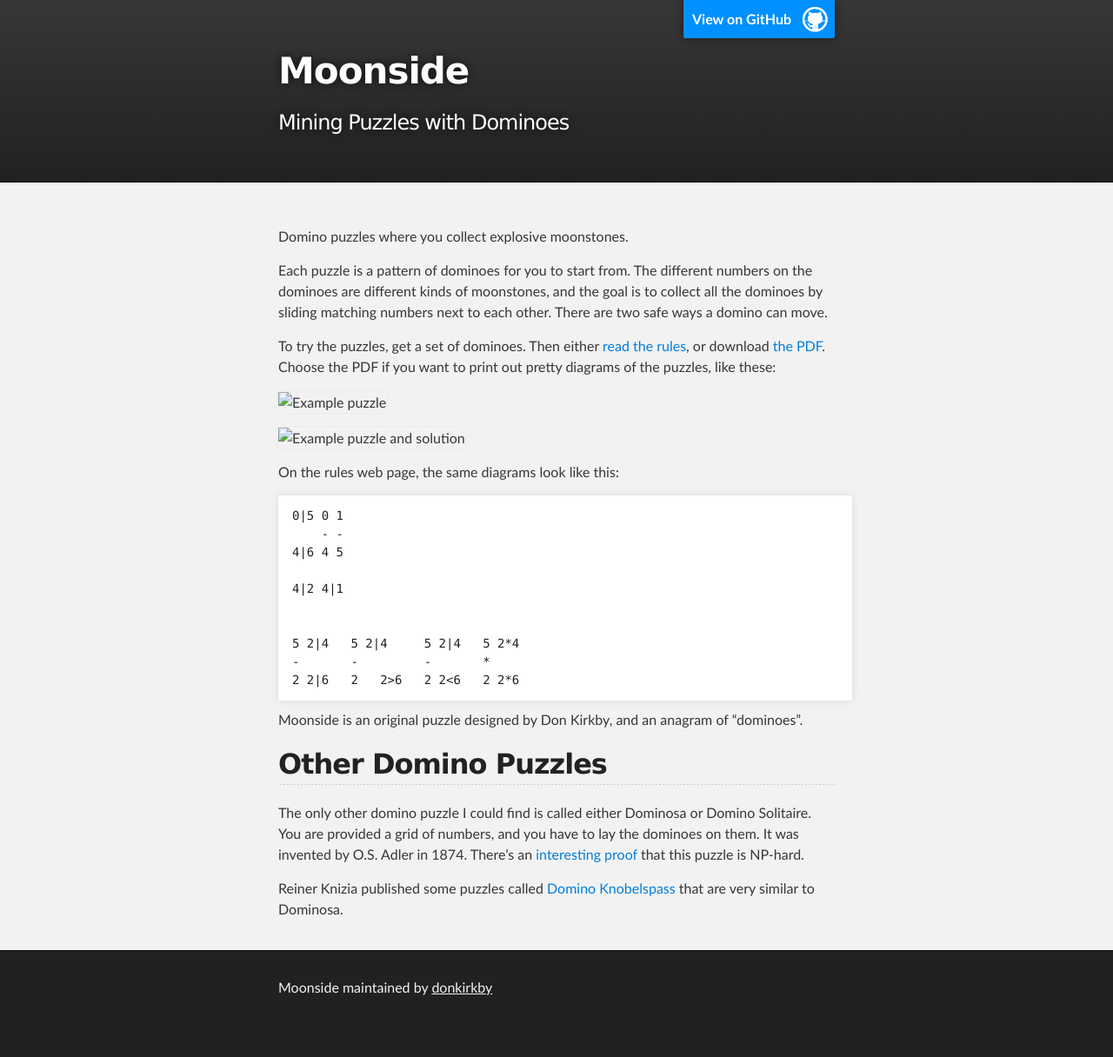
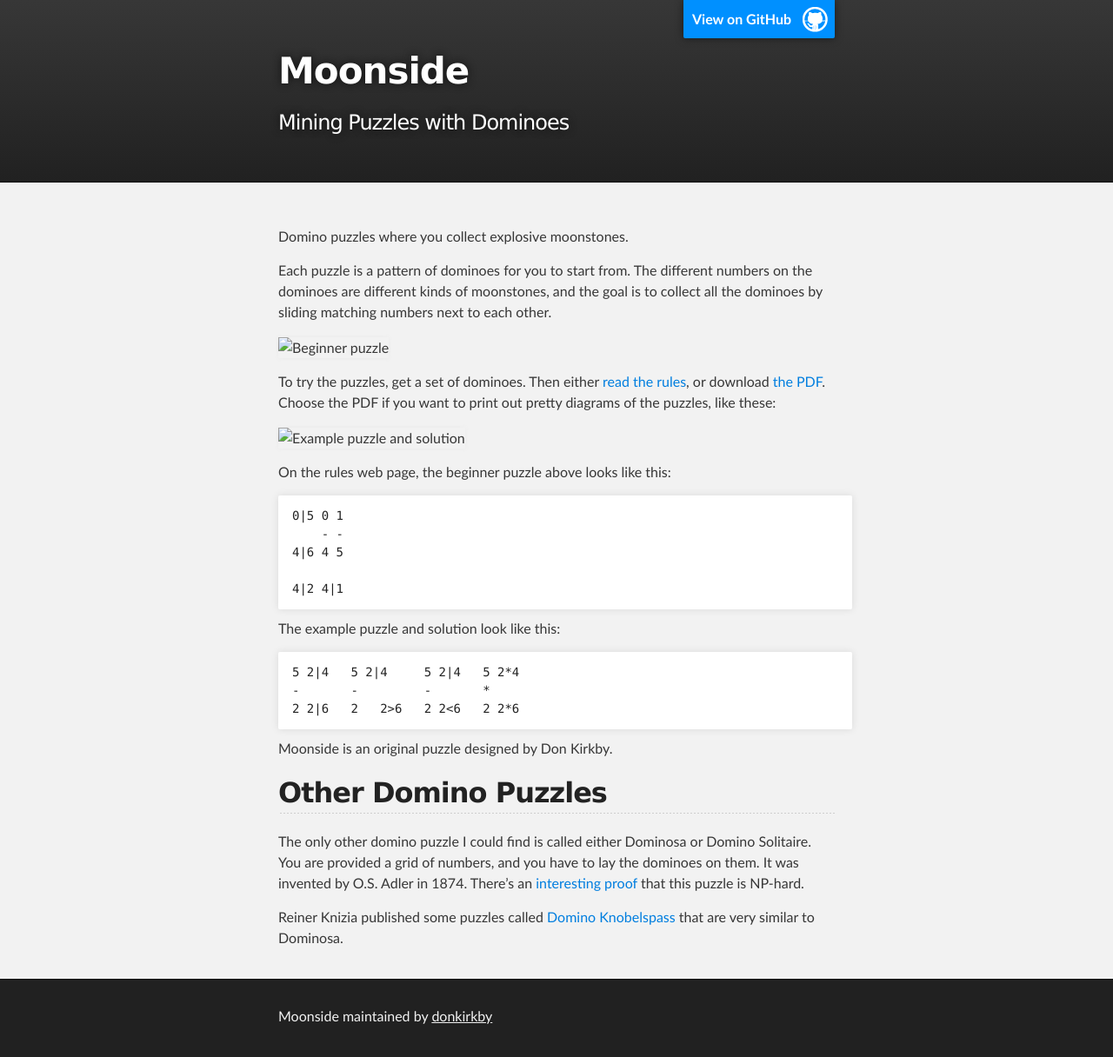
Before and after one commit to donkirkby/donimoes, a Jekyll site: the page built from index.md, in a window 1280 px wide. Shown: the whole page at 87% size. Built offline with Jekyll 4.4.1, drawn with Linux system fonts in a browser that asks for light colours; before the commit the page ends 1183 px from its top, so only the background shows below that.

Commit message:
Tweak the index page, and regenerate the PDF.

```diff
--- a/index.md
+++ b/index.md
@@ -6,18 +6,17 @@ Domino puzzles where you collect explosive moonstones.
 
 Each puzzle is a pattern of dominoes for you to start from. The different
 numbers on the dominoes are different kinds of moonstones, and the goal is to
-collect all the dominoes by sliding matching numbers next to each other. There
-are two safe ways a domino can move.
+collect all the dominoes by sliding matching numbers next to each other.
+
+![Beginner puzzle][example1]
 
 To try the puzzles, get a set of dominoes. Then either [read the rules][rules],
 or download [the PDF][pdf]. Choose the PDF if you want to print out pretty
 diagrams of the puzzles, like these:
 
-![Example puzzle][example1]
-
 ![Example puzzle and solution][example2]
 
-On the rules web page, the same diagrams look like this:
+On the rules web page, the beginner puzzle above looks like this:
 
     0|5 0 1
         - -
@@ -25,13 +24,13 @@ On the rules web page, the same diagrams look like this:
 
     4|2 4|1
 
+The example puzzle and solution look like this:
 
     5 2|4   5 2|4     5 2|4   5 2*4
     -       -         -       *
     2 2|6   2   2>6   2 2<6   2 2*6
 
-Moonside is an original puzzle designed by Don Kirkby, and an anagram of
-"dominoes".
+Moonside is an original puzzle designed by Don Kirkby.
 
 [rules]: http://donkirkby.github.com/moonside/rules.html
 [example1]: http://donkirkby.github.com/moonside/example1.png
```
Also changed, not shown: 1 other file.
